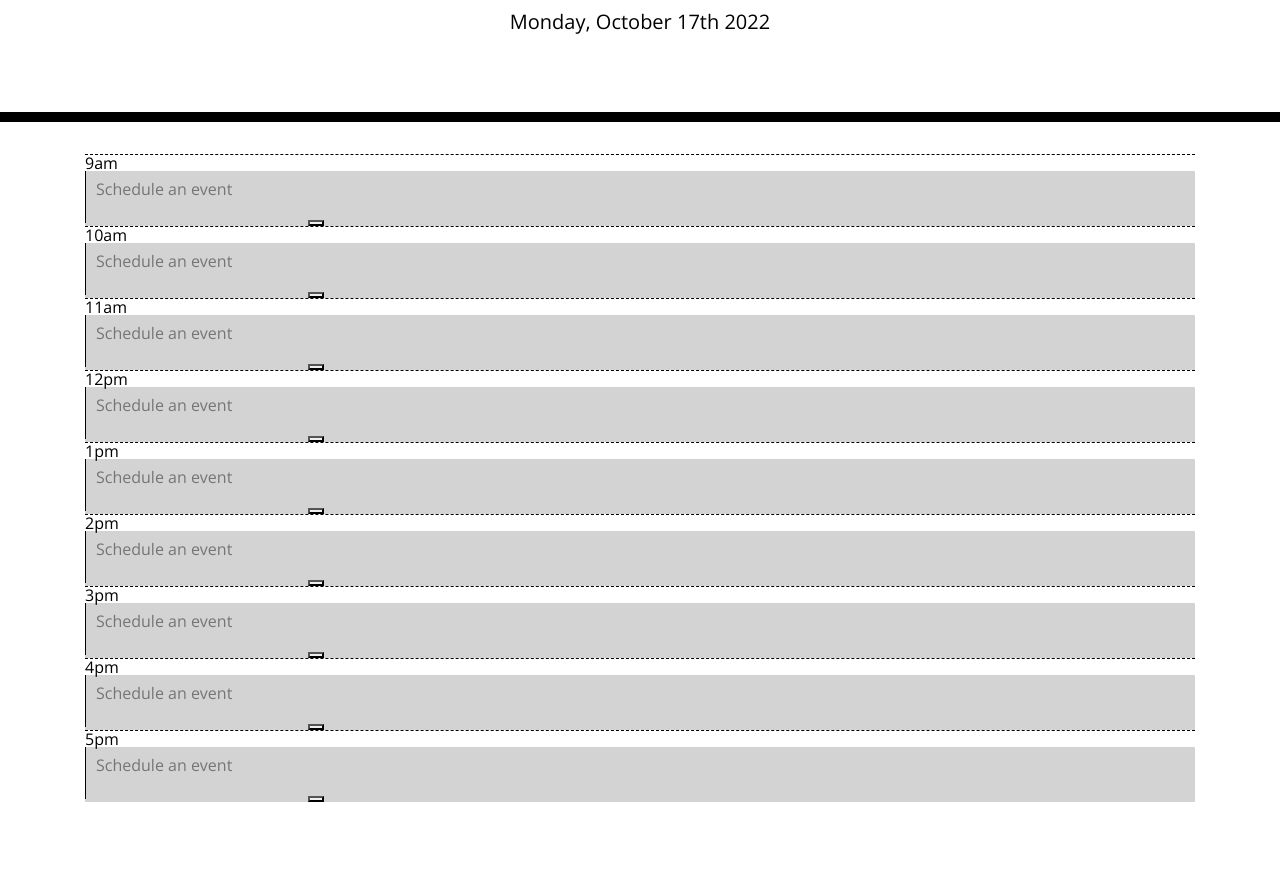
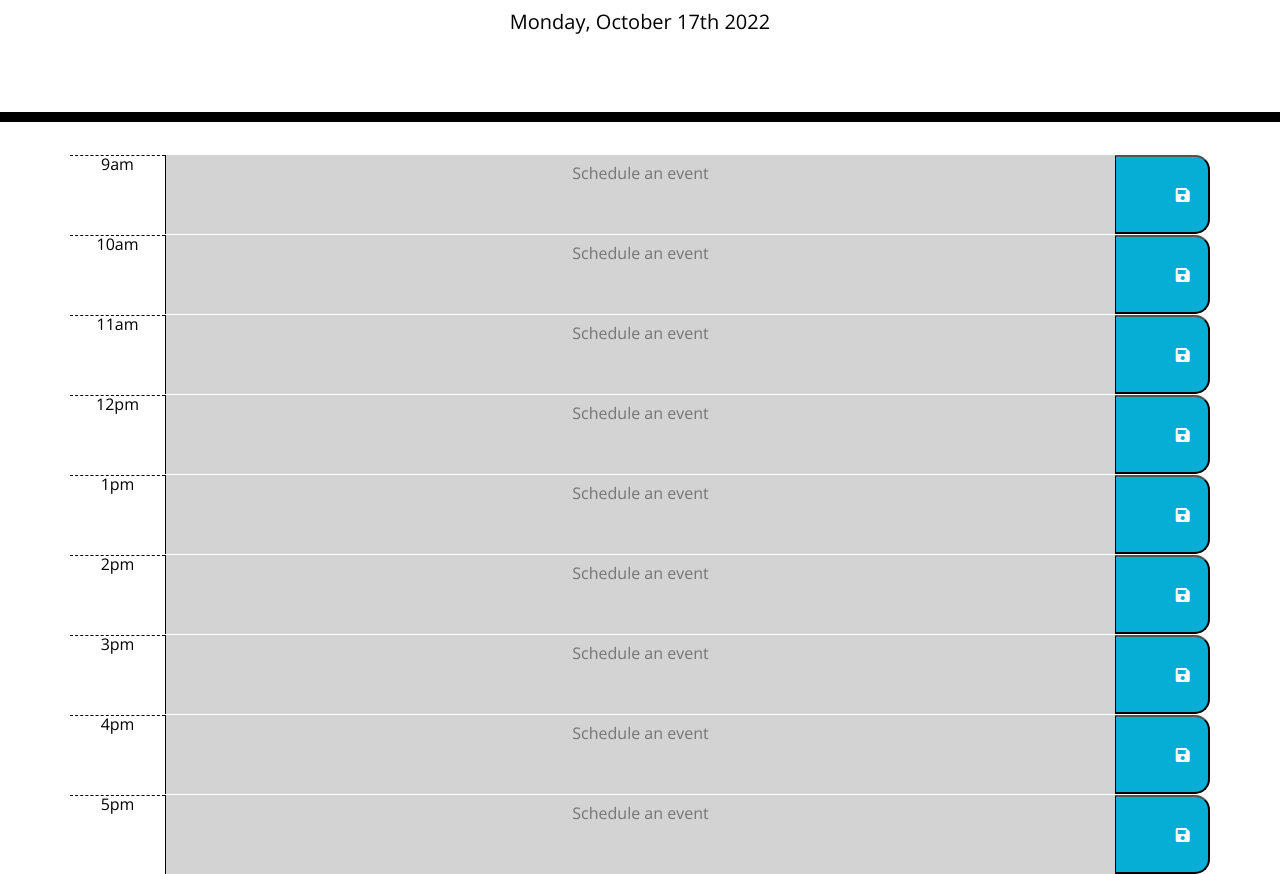
Before and after one commit to t-starkw/mycal-personal, a plain HTML site: page index.html in a window 1280 px wide. Shown: the part 182-1056 px from the top of the page. Before the commit the page ends 986 px from the top, so only its background shows below. Drawn offline with nearby package versions, Linux system fonts and the light colour scheme.

Commit message:
add even column sizing

```diff
--- a/Assets/script.js
+++ b/Assets/script.js
@@ -17,3 +17,4 @@ $(document).ready(function() {
         }
     })
 });
+// format save button to store info
--- a/Assets/style.css
+++ b/Assets/style.css
@@ -27,7 +27,6 @@ textarea {
 
 .time-block {
   text-align: center;
-  border-radius: 15px;
 }
 
 .row {
@@ -37,22 +36,26 @@ textarea {
 }
 
 .hour {
+  text-align: center;
   background-color: #ffffff;
   color: #000000;
   border-top: 1px dashed #000000;
 }
 
 .past {
+  border-radius: 15px;
   background-color: #d3d3d3;
   color: white;
 }
 
 .present {
+  border-radius: 15px;
   background-color: #ff6961;
   color: white;
 }
 
 .future {
+  border-radius: 15px;
   background-color: #77dd77;
   color: white;
 }
--- a/index.html
+++ b/index.html
@@ -32,58 +32,76 @@
     <div class="container">
       <!-- Time Blocks -->
       <!-- 9am-->
-      <div id="hour-09" class="time-div">
-        <div class="timediv-col hour"><span id="9">9am</span></div>
-        <textarea class="description" placeholder="Schedule an event"></textarea>
-        <button class="saveButton"></button>
+      <div id="hour-09" class="time-div row">
+        <div class="hour col-md-1"><span id="9">9am</span></div>
+        <textarea class="description time-block col-md-10" placeholder="Schedule an event"></textarea>
+        <button class="saveBtn col-md-1" aria-label="9am save button">
+          <i class="fa fa-save"></i>
+        </button>
       </div>
       <!-- 10am -->
-      <div id="hour-10" class="time-div">
-        <div class="timediv-col hour"><span id="10">10am</span></div>
-        <textarea class="description" placeholder="Schedule an event"></textarea>
-        <button class="saveButton"></button>
+      <div id="hour-10" class="time-div row">
+        <div class="hour col-md-1"><span id="10">10am</span></div>
+        <textarea class="description time-block col-md-10" placeholder="Schedule an event"></textarea>
+        <button class="saveBtn col-md-1" aria-label="10am save button">
+          <i class="fa fa-save"></i>
+        </button>
       </div>
       <!-- 11am -->
-      <div id="hour-11" class="time-div">
-        <div class="timediv-col hour"><span id="11">11am</span></div>
-        <textarea class="description" placeholder="Schedule an event"></textarea>
-        <button class="saveButton"></button>
+      <div id="hour-11" class="time-div row">
+        <div class="hour col-md-1"><span id="11">11am</span></div>
+        <textarea class="description time-block col-md-10" placeholder="Schedule an event"></textarea>
+        <button class="saveBtn col-md-1" aria-label="11am save button">
+          <i class="fa fa-save"></i>
+        </button>
       </div>
       <!-- 12pm -->
-      <div id="hour-12" class="time-div">
-        <div class="timediv-col hour"><span id="12">12pm</span></div>
-        <textarea class="description" placeholder="Schedule an event"></textarea>
-        <button class="saveButton"></button>
+      <div id="hour-12" class="time-div row">
+        <div class="hour col-md-1"><span id="12">12pm</span></div>
+        <textarea class="description time-block col-md-10" placeholder="Schedule an event"></textarea>
+        <button class="saveBtn col-md-1" aria-label="12pm save button">
+          <i class="fa fa-save"></i>
+        </button>
       </div>
       <!-- 1pm -->
-      <div id="hour-13" class="time-div">
-        <div class="timediv-col hour"><span id="1">1pm</span></div>
-        <textarea class="description" placeholder="Schedule an event"></textarea>
-        <button class="saveButton"></button>
+      <div id="hour-13" class="time-div row">
+        <div class="hour col-md-1"><span id="1">1pm</span></div>
+        <textarea class="description time-block col-md-10" placeholder="Schedule an event"></textarea>
+        <button class="saveBtn col-md-1" aria-label="1pm save button">
+          <i class="fa fa-save"></i>
+        </button>
       </div>
       <!-- 2pm -->
-      <div id="hour-14" class="time-div">
-        <div class="timediv-col hour"><span id="2">2pm</span></div>
-        <textarea class="description" placeholder="Schedule an event"></textarea>
-        <button class="saveButton"></button>
+      <div id="hour-14" class="time-div row">
+        <div class="hour col-md-1"><span id="2">2pm</span></div>
+        <textarea class="description time-block col-md-10" placeholder="Schedule an event"></textarea>
+        <button class="saveBtn col-md-1" aria-label="2pm save button">
+          <i class="fa fa-save"></i>
+        </button>
       </div>
       <!-- 3pm -->
-      <div id="hour-15" class="time-div">
-        <div class="timediv-col hour"><span id="3">3pm</span></div>
-        <textarea class="description" placeholder="Schedule an event"></textarea>
-        <button class="saveButton"></button>
+      <div id="hour-15" class="time-div row">
+        <div class="hour col-md-1"><span id="3">3pm</span></div>
+        <textarea class="description time-block col-md-10" placeholder="Schedule an event"></textarea>
+        <button class="saveBtn col-md-1" aria-label="3pm save button">
+          <i class="fa fa-save"></i>
+        </button>
       </div>
       <!-- 4pm -->
-      <div id="hour-16" class="time-div">
-        <div class="timediv-col hour"><span id="4">4pm</span></div>
-        <textarea class="description" placeholder="Schedule an event"></textarea>
-        <button class="saveButton"></button>
+      <div id="hour-16" class="time-div row">
+        <div class="hour col-md-1"><span id="4">4pm</span></div>
+        <textarea class="description time-block col-md-10" placeholder="Schedule an event"></textarea>
+        <button class="saveBtn col-md-1" aria-label="4pm save button">
+          <i class="fa fa-save"></i>
+        </button>
       </div>
       <!-- 5pm -->
-      <div id="hour-17" class="time-div">
-        <div class="timediv-col hour"><span id="5">5pm</span></div>
-        <textarea class="description" placeholder="Schedule an event"></textarea>
-        <button class="saveButton"></button>
+      <div id="hour-17" class="time-div row">
+        <div class="hour col-md-1"><span id="5">5pm</span></div>
+        <textarea class="description time-block col-md-10" placeholder="Schedule an event"></textarea>
+        <button class="saveBtn col-md-1" aria-label="5pm save button">
+          <i class="fa fa-save"></i>
+        </button>
       </div>
     </div>
 
```
